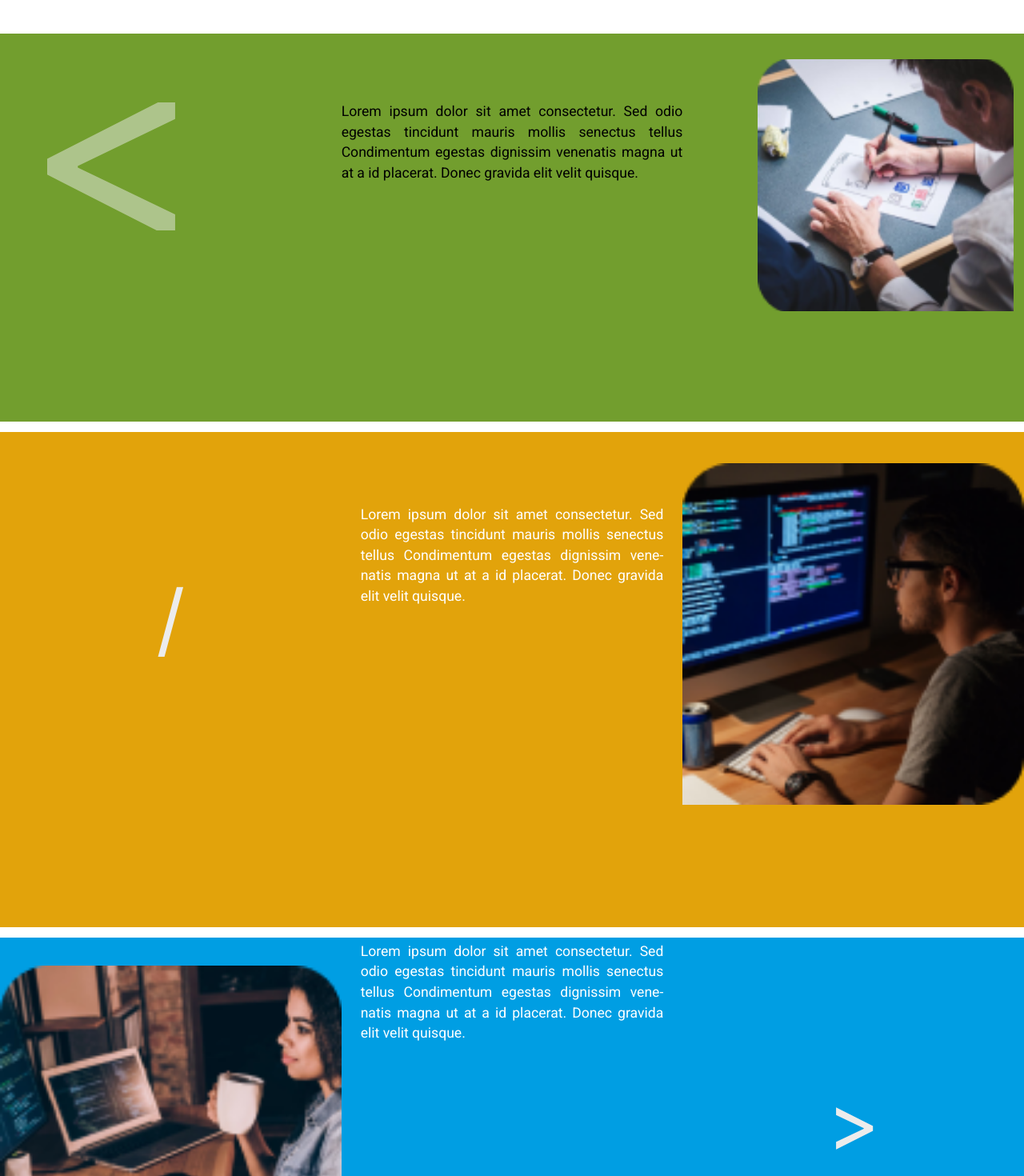
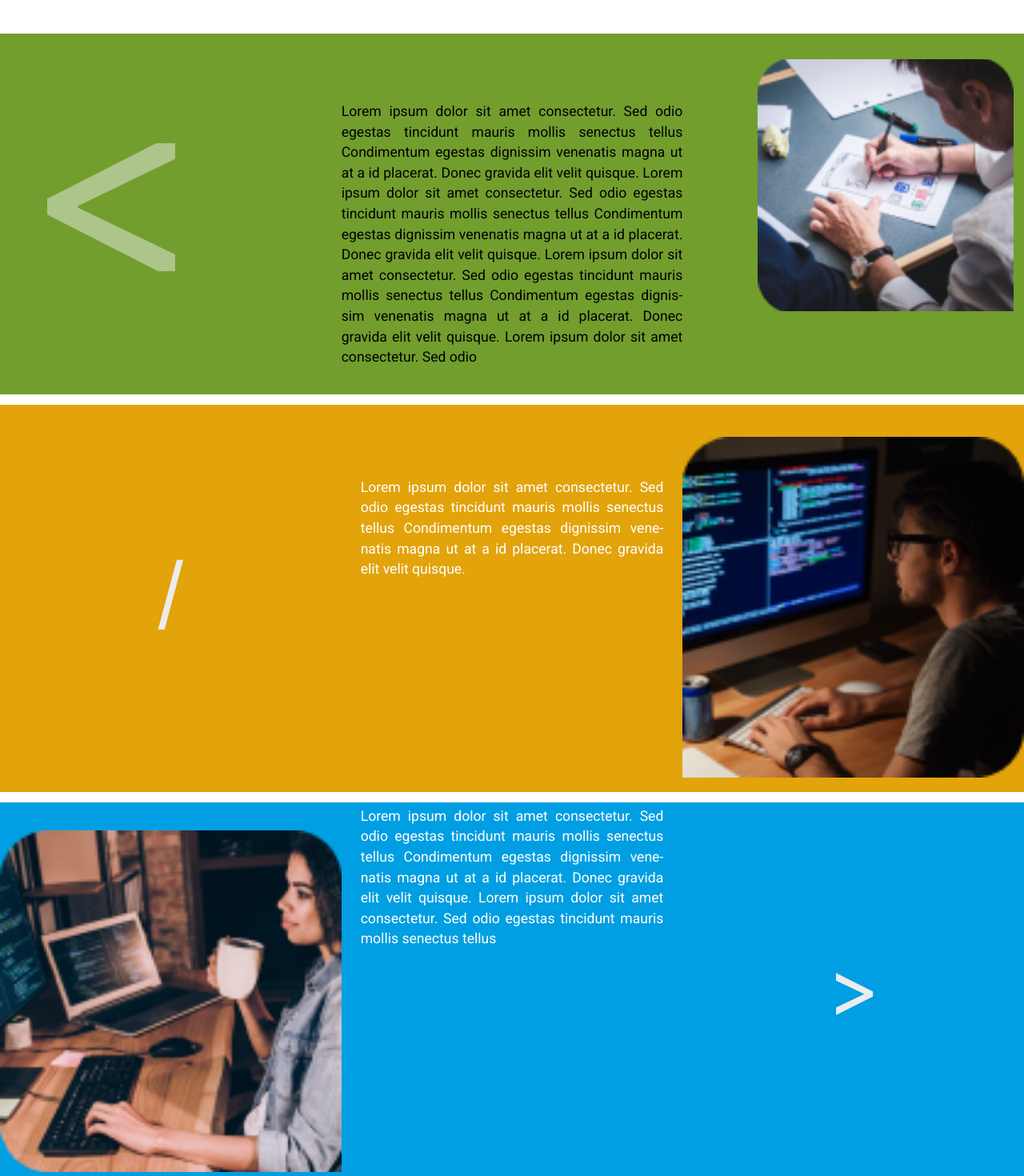
Before and after one commit to dlab-team/celulatd-1, a React (Create React App) app: page / in a window 1280 px wide. Shown: the part 1300-2770 px from the top of the page at 80% size. Built offline with nearby package versions, Linux system fonts and the light colour scheme; no server answers.

Commit message:
Se ajusto la estructura de las card y hero
Se ajusto estructura de Card y Hero en Resolucion Desktop

```diff
--- a/src/components/landing/body/TextCard1.js
+++ b/src/components/landing/body/TextCard1.js
@@ -12,6 +12,21 @@ export default function TextCard1() {
                 Condimentum egestas dignissim venenatis magna
 
                 ut at a id placerat. Donec gravida elit velit quisque.
+                Lorem ipsum dolor sit amet consectetur. Sed odio
+
+egestas tincidunt mauris mollis senectus tellus
+
+Condimentum egestas dignissim venenatis magna
+
+ut at a id placerat. Donec gravida elit velit quisque.
+Lorem ipsum dolor sit amet consectetur. Sed odio
+
+egestas tincidunt mauris mollis senectus tellus
+
+Condimentum egestas dignissim venenatis magna
+
+ut at a id placerat. Donec gravida elit velit quisque.
+Lorem ipsum dolor sit amet consectetur. Sed odio
 
 
             </p>
--- a/src/components/landing/body/TextCard3.js
+++ b/src/components/landing/body/TextCard3.js
@@ -12,6 +12,17 @@ export default function TextCard3() {
                 Condimentum egestas dignissim venenatis magna
 
                 ut at a id placerat. Donec gravida elit velit quisque.
+                Lorem ipsum dolor sit amet consectetur. Sed odio
+
+                egestas tincidunt mauris mollis senectus tellus
+
+
+
+
+
+
+
+
 
             </p>
 
--- a/src/scss/layout/_landing.scss
+++ b/src/scss/layout/_landing.scss
@@ -15,6 +15,10 @@
 
   @include media (md) {
     grid-template-rows: .1fr .3fr .2fr 1fr .5fr .5fr .3fr .5fr .3fr .5fr .3fr .5fr .5fr .5fr .5fr .5fr .5fr 1fr 1fr;
+  }
+
+  @include media (lg) {
+    grid-template-rows: .1fr .3fr .2fr 1fr .5fr .5fr .01fr  .5fr  .01fr  .5fr  .01fr  .5fr .5fr .5fr .5fr .5fr .5fr 1fr 1fr;
   }
 }
 
@@ -96,6 +100,7 @@
   grid-area: 6 / 1 / 7 / 2;
 
   @include media(lg) {}
+  grid-area: 6 / 1 / 7 / 2;
 
 }
 
@@ -103,7 +108,7 @@
   grid-area: 6 / 2 / 7 / 3;
 
   @include media(lg) {
-    grid-area: 6/3;
+    grid-area: 6/3 ;
   }
 
 }
@@ -113,7 +118,7 @@
   height: 1fr;
 
   @include media(lg) {
-    grid-area: 6/2;
+    grid-area: 6/2 ;
   }
 
 
@@ -126,13 +131,17 @@
 
 .svg-card2 {
   grid-area: 8 / 1 / 9 / 2;
+  @include media(lg) {
+    grid-area: 8/1  9/2;
+  }
+
 }
 
 .img-card2 {
   grid-area: 8 / 2 / 9 / 3;
 
   @include media(lg) {
-    grid-area: 8/3;
+    grid-area: 8/3 ;
   }
 }
 
@@ -155,8 +164,14 @@
 .img-card3 {
   grid-area: 10 / 2 / 11 / 3;
 
-  @include media(lg) {
-    grid-area: 10/1;
+   @include media(lg) {
+    display: grid;
+
+    grid-template-areas: "imagen";
+    grid-area:  imagen;
+    grid-area: 10/01 ;
+
+
   }
 }
 
@@ -237,4 +252,7 @@
 
 .svg-card3 {
   grid-area: 10 / 3 / 11 / 4;
+  @include media(lg){
+    grid-area:10/3/11/4 ;
+  }
 }
```
